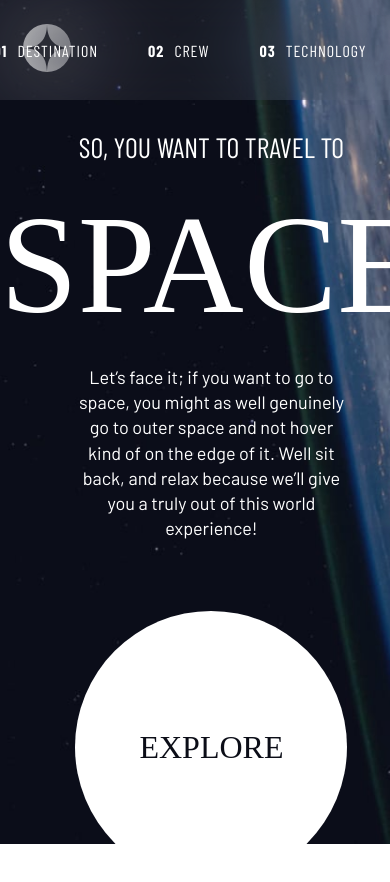
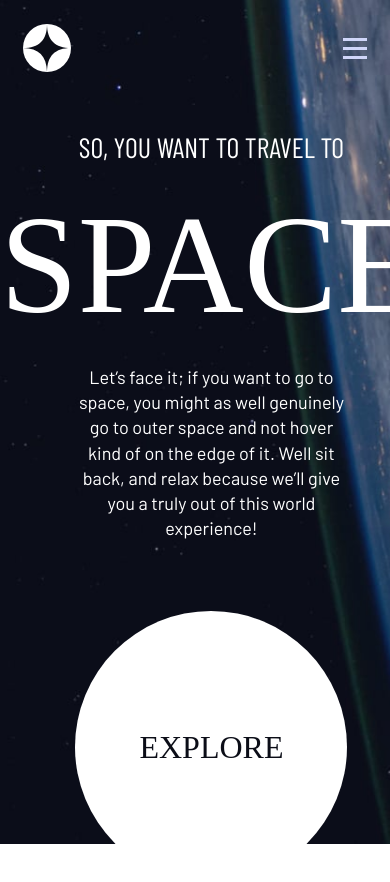
Before and after one commit to christopherqmendivel/space-tourism, an Angular app: page /home in a window 390 px wide. Shown: the top 882 px of the page. Built offline with nearby package versions, Linux system fonts and the light colour scheme; a web font is replaced by a local one.

Commit message:
Header mobil UP

```diff
--- a/src/app/components/header/header.component.css
+++ b/src/app/components/header/header.component.css
@@ -28,18 +28,23 @@ header {
 
 /* LINE HEADER */
 .logo:after {
-  content: '';
+  content: "";
   position: absolute;
   width: calc(var(--line-width) - var(--line-padding));
   right: 0;
   background: var(--gray);
-  height: .1rem;
+  height: 0.1rem;
   z-index: 2;
 }
 
 .menu-nav {
-  display: flex;
   flex: 1;
+}
+
+.burger-menu {
+  padding-right: 6vw;
+  cursor: pointer;
+  z-index: 1;
 }
 
 .list-item-nav:after {
@@ -56,9 +61,7 @@ header {
 
 .list-item-nav {
   display: flex;
-  gap: 5rem;
   height: 10rem;
-  align-items: center;
   z-index: 1;
   padding-left: 8vw;
 
@@ -67,12 +70,20 @@ header {
   top: 0;
 
   padding-right: 6vw;
+
+  width: 100%;
+  height: 100%;
+  flex-direction: column;
+  align-items: flex-start;
+
+  gap: 3rem;
+  padding-top: 10rem;
 }
 
 .list-item-nav li {
   font-family: var(--barlow-condensed);
   text-transform: uppercase;
-  letter-spacing: .1rem;
+  letter-spacing: 0.1rem;
   z-index: 1;
 }
 
@@ -86,7 +97,24 @@ header {
   padding-right: 1rem;
 }
 
+/* Estilos para el menú lateral derecho */
+.sidebar-menu {
+  position: fixed;
+  top: 0;
+  right: -60%;
+  height: 100%;
+  width: 60%;
+  max-width: 30rem;
+  transition: right 0.3s ease;
 
+  background-color: rgba(255, 255, 255, 0.05);
+  -webkit-backdrop-filter: blur(5rem);
+  backdrop-filter: blur(5rem);
+}
+
+.sidebar-menu.active {
+  right: 0;
+}
 
 /* MEDIA QUERYS */
 
@@ -102,23 +130,41 @@ header {
 
 /* TABLET */
 @media (min-width: 768px) {
+  .menu-nav {
+    display: flex;
+  }
+  .burger-menu {
+    display: none;
+  }
 
+  .sidebar-menu {
+    position: initial;
+    width: unset;
+
+    background-color: rgba(255, 255, 255, 0.05);
+    -webkit-backdrop-filter: blur(5rem);
+    backdrop-filter: none;
+  }
+
+  .list-item-nav {
+    align-items: center;
+    flex-direction: row;
+    width: unset;
+
+    gap: 5rem;
+    padding-top: 0;
+  }
 }
-
 
 /* DESKTOP */
 @media (min-width: 992px) {
   .logo:after {
-    content: '';
+    content: "";
   }
 }
 
-
-
-
-
 @media (max-width: 1270px) {
   .logo:after {
-     right: var(--right-line);
-   }
- }
+    right: var(--right-line);
+  }
+}
--- a/src/app/components/header/header.component.html
+++ b/src/app/components/header/header.component.html
@@ -6,7 +6,19 @@
     </a>
   </div>
 
+  <!-- BURGUER ICON  -->
+  <!-- BURGER ICON -->
+  <div class="burger-menu" (click)="toggleMenu()">
+    <img
+          [src]="menuOpen
+             ? '/assets/images/shared/icon-close.svg'
+             : 'assets/images/shared/icon-hamburger.svg'"
+          alt="Menu"
+     />
+  </div>
+
   <!-- LINKS ITEMS -->
+  <div class="sidebar-menu" [class.active]="menuOpen">
     <nav class="menu-nav">
       <ul class="list-item-nav">
         <li>
@@ -29,10 +41,15 @@
           </a>
         </li>
         <li>
-        <a class="link-item" routerLink="/technology" routerLinkActive="active">
+          <a
+            class="link-item"
+            routerLink="/technology"
+            routerLinkActive="active"
+          >
             <span class="number-nav">03</span> Technology
           </a>
         </li>
       </ul>
     </nav>
+  </div>
 </header>
--- a/src/app/components/header/header.component.ts
+++ b/src/app/components/header/header.component.ts
@@ -7,4 +7,9 @@ import { Component } from '@angular/core';
 })
 export class HeaderComponent {
 
+  public menuOpen: boolean = false;
+
+  toggleMenu(): void {
+    this.menuOpen = !this.menuOpen;
+  }
 }
```
Also changed, not shown: src/styles.css (line endings or trailing spaces). Lines whose indentation alone changed are shown as unchanged.
